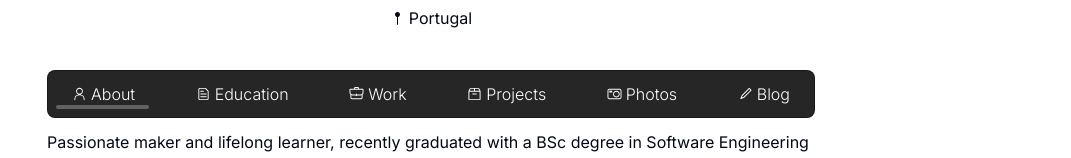
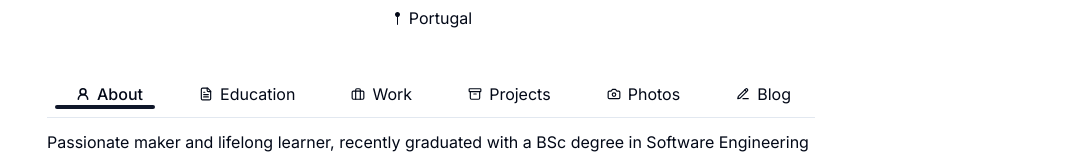
Before and after one commit to josefonte/minimalist-cvs, a Next.js app in the folder cv1/: page / in a window 1280 px wide. Shown: the part 358-516 px from the top of the page, without its empty margins (209-1280 px from the left). Built offline with nearby package versions, Linux system fonts and the light colour scheme.

Commit message:
navbar done 🏋️

```diff
--- a/cv1/src/app/layout.tsx
+++ b/cv1/src/app/layout.tsx
@@ -4,14 +4,16 @@ import "./globals.css";
 
 import { ThemeProvider } from "@/components/theme-provider";
 import ButtonsNav from "@/components/me/buttons-nav";
+
 import Navbar from "@/components/me/navbar";
+
 import ProfileInfo from "@/components/me/nav-ProfileInfo";
 import { HeartFilledIcon } from "@radix-ui/react-icons";
 
 const inter = Inter({ subsets: ["latin"] });
 
 export const metadata: Metadata = {
-    title: "CV1",
+    title: "josefonte",
     description: "Create a CV with Next.js and Tailwind CSS",
 };
 
--- a/cv1/src/components/me/navbar.tsx
+++ b/cv1/src/components/me/navbar.tsx
@@ -1,6 +1,9 @@
 "use client";
 import { useRef, useState, useEffect } from "react";
+import { usePathname } from "next/navigation";
+
 import Link from "next/link";
+
 import {
     PersonIcon,
     BackpackIcon,
@@ -10,44 +13,125 @@ import {
     Pencil1Icon,
 } from "@radix-ui/react-icons";
 
+import {
+    PencilLine,
+    FileText,
+    UserRound,
+    Briefcase,
+    Archive,
+    Camera,
+} from "lucide-react";
+
 let allTabs = [
     {
         id: "about",
         name: "About",
-        icon: <PersonIcon className=" subpixel-antialiased h-3.5 " />,
+        icon_light: (
+            <UserRound
+                className=" subpixel-antialiased h-3.5 "
+                strokeWidth={2}
+            />
+        ),
+        icon_bold: (
+            <UserRound
+                className=" subpixel-antialiased h-3.5 "
+                strokeWidth={2.75}
+            />
+        ),
     },
 
     {
         id: "education",
         name: "Education",
-        icon: <FileTextIcon className=" subpixel-antialiased h-3.5 " />,
+        icon_light: (
+            <FileText
+                className=" subpixel-antialiased h-3.5 "
+                strokeWidth={2}
+            />
+        ),
+        icon_bold: (
+            <FileText
+                className=" subpixel-antialiased h-3.5 "
+                strokeWidth={2.75}
+            />
+        ),
     },
     {
         id: "work",
         name: "Work",
-        icon: <BackpackIcon className=" subpixel-antialiased h-3.5 " />,
+        icon_light: (
+            <Briefcase
+                className=" subpixel-antialiased h-3.5 "
+                strokeWidth={2}
+            />
+        ),
+        icon_bold: (
+            <Briefcase
+                className=" subpixel-antialiased h-3.5 "
+                strokeWidth={2.5}
+            />
+        ),
     },
 
     {
         id: "projects",
         name: "Projects",
-        icon: <ArchiveIcon className=" subpixel-antialiased h-3.5 " />,
+        icon_light: (
+            <Archive className=" subpixel-antialiased h-3.5 " strokeWidth={2} />
+        ),
+        icon_bold: (
+            <Archive
+                className=" subpixel-antialiased h-3.5 "
+                strokeWidth={2.5}
+            />
+        ),
     },
     {
         id: "photos",
         name: "Photos",
-        icon: <CameraIcon className=" subpixel-antialiased h-3.5 " />,
+        icon_light: (
+            <Camera className=" subpixel-antialiased h-3.5 " strokeWidth={2} />
+        ),
+        icon_bold: (
+            <Camera
+                className=" subpixel-antialiased h-3.5 "
+                strokeWidth={2.5}
+            />
+        ),
     },
     {
         id: "blog",
         name: "Blog",
-        icon: <Pencil1Icon className=" subpixel-antialiased h-3.5 " />,
+        icon_light: (
+            <PencilLine
+                className=" subpixel-antialiased h-3.5 "
+                strokeWidth={2}
+            />
+        ),
+        icon_bold: (
+            <PencilLine
+                className=" subpixel-antialiased h-3.5 "
+                strokeWidth={2.5}
+            />
+        ),
     },
 ];
 
-export default function Navbar() {
+function getTabIndex() {
+    const starting_tab = usePathname().slice(1);
+    let tab_index = 0;
+
+    allTabs.map((tab, index) =>
+        tab.id === starting_tab ? (tab_index = index) : 0
+    );
+    return tab_index;
+}
+
+function Navbar() {
     const tabsRef = useRef<(HTMLElement | null)[]>([]);
-    const [activeTabIndex, setActiveTabIndex] = useState<number | null>(0);
+    const [activeTabIndex, setActiveTabIndex] = useState<number | null>(
+        getTabIndex()
+    );
     const [tabUnderlineWidth, setTabUnderlineWidth] = useState(0);
     const [tabUnderlineLeft, setTabUnderlineLeft] = useState(0);
 
@@ -66,12 +150,12 @@ export default function Navbar() {
     }, [activeTabIndex]);
 
     return (
-        <div className="flew-row relative mx-auto flex h-12 rounded-lg border border-black/40 bg-neutral-800 px-2 backdrop-blur-sm justify-between">
+        <div className="flew-row relative mx-auto flex h-12  px-2 backdrop-blur-sm justify-between border-b ">
             <span
-                className="absolute bottom-0  -z-10 flex overflow-hidden rounded-md py-2 transition-all duration-300"
+                className="absolute bottom-0 -z-10 flex overflow-hidden rounded-md py-2 transition-all duration-300"
                 style={{ left: tabUnderlineLeft, width: tabUnderlineWidth }}
             >
-                <span className="h-1 w-full rounded-md  bg-gray-200/30" />
+                <span className="h-1 w-full rounded-md bg-primary" />
             </span>
             {allTabs.map((tab, index) => {
                 const isActive = activeTabIndex === index;
@@ -86,11 +170,13 @@ export default function Navbar() {
                         <button
                             ref={(el) => (tabsRef.current[index] = el)}
                             className={`${
-                                isActive ? `` : `hover:text-neutral-300`
-                            }  flex flex-row justify-between gap-1 items-center  my-auto cursor-pointer select-none rounded-full px-4 text-center font-light text-white`}
+                                isActive
+                                    ? ` font-medium`
+                                    : `hover:text-gray-600`
+                            }  flex flex-row justify-between gap-0.5 items-center  my-auto cursor-pointer select-none rounded-md px-4  font-base `}
                             onClick={() => setActiveTabIndex(index)}
                         >
-                            {tab.icon}
+                            {isActive ? tab.icon_bold : tab.icon_light}
                             {tab.name}
                         </button>
                     </Link>
@@ -100,66 +186,4 @@ export default function Navbar() {
     );
 }
 
-/*
-export default function ButtonsNav() {
-    const [selected, setSelected] = React.useState("about");
-
-    return (
-        <div className="flex flex-row justify-around border-b  ">
-            <div className="hover:cursor-pointer hover:font-medium pb-2 hover:border-b ">
-                <Link href="/" legacyBehavior passHref>
-                    <div className="flex flex-row justify-between gap-1 items-center ">
-                        <PersonIcon className=" subpixel-antialiased h-3.5 " />
-                        About
-                    </div>
-                </Link>
-            </div>
-
-            <div className="hover:cursor-pointer hover:font-medium hover:border-b ">
-                <Link href="/education" legacyBehavior passHref>
-                    <div className="flex flex-row justify-between gap-1 items-center ">
-                        <FileTextIcon className=" subpixel-antialiased h-3.5 " />
-                        Education
-                    </div>
-                </Link>
-            </div>
-
-            <div className="hover:cursor-pointer hover:font-medium hover:border-b">
-                <Link href="/work" legacyBehavior passHref>
-                    <div className="flex flex-row justify-between gap-1 items-center ">
-                        <BackpackIcon className=" subpixel-antialiased h-3.5 " />
-                        Work
-                    </div>
-                </Link>
-            </div>
-
-            <div className="hover:cursor-pointer hover:font-medium hover:border-b">
-                <Link href="/projects" legacyBehavior passHref>
-                    <div className="flex flex-row justify-between gap-1 items-center ">
-                        <ArchiveIcon className=" subpixel-antialiased h-3.5 " />
-                        Projects
-                    </div>
-                </Link>
-            </div>
-
-            <div className="hover:cursor-pointer hover:font-medium hover:border-b">
-                <Link href="/photos" legacyBehavior passHref>
-                    <div className="flex flex-row justify-between gap-1 items-center     ">
-                        <CameraIcon className=" subpixel-antialiased h-3.5 " />
-                        Photos
-                    </div>
-                </Link>
-            </div>
-
-            <div className="hover:cursor-pointer hover:font-medium hover:border-b">
-                <Link href="/blog" legacyBehavior passHref>
-                    <div className="flex flex-row justify-between gap-1 items-center ">
-                        <Pencil1Icon className=" subpixel-antialiased h-3.5 " />
-                        Writing
-                    </div>
-                </Link>
-            </div>
-        </div>
-    );
-}
-*/
+export default Navbar;
```
